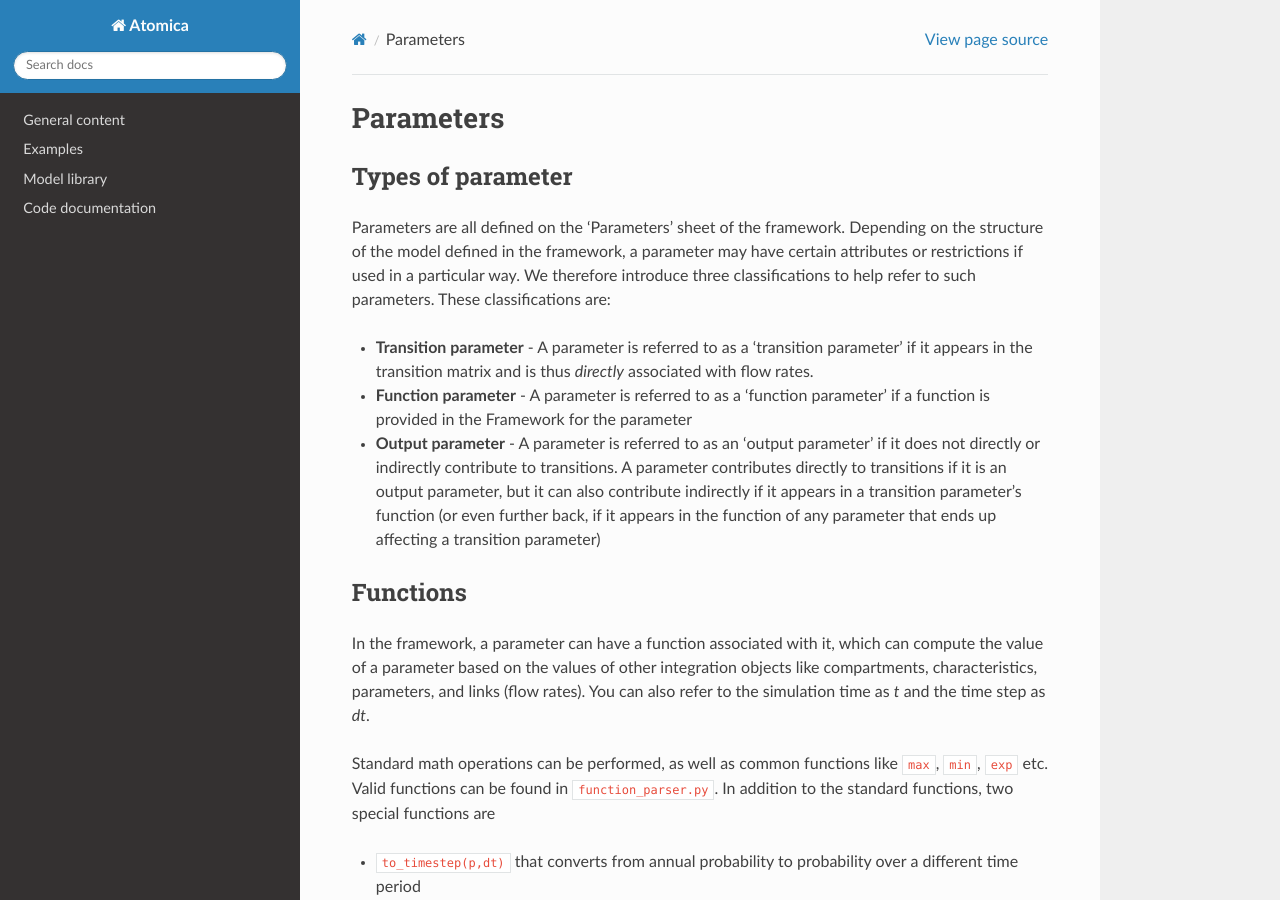
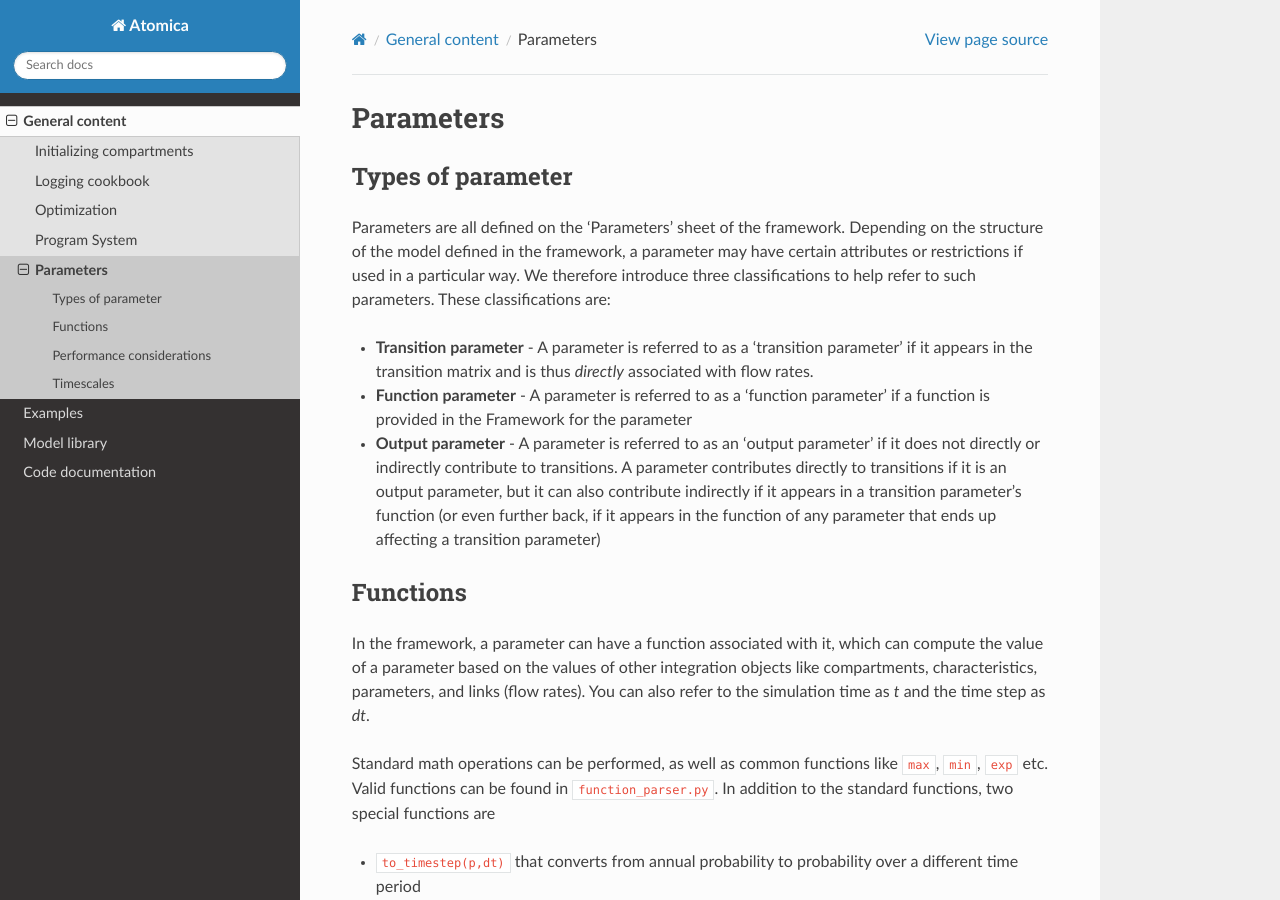
Before and after one commit to atomicateam/atomica, a Sphinx documentation site: the page built from docs/general/Parameters.rst, in a window 1280 px wide and 900 px high. Built offline with Sphinx 7.4.7 and the Read the Docs theme 2.0.0, drawn with Linux system fonts in a browser that asks for light colours; pages that are not in the unit, such as notebooks, are missing from menus.

Commit message:
Update contents

```diff
--- a/docs/general/index.rst
+++ b/docs/general/index.rst
@@ -8,4 +8,4 @@ General content
     File-Logging
     Optimization
     programs/Programs
-    Parameter-Timescales
+    Parameters
```
